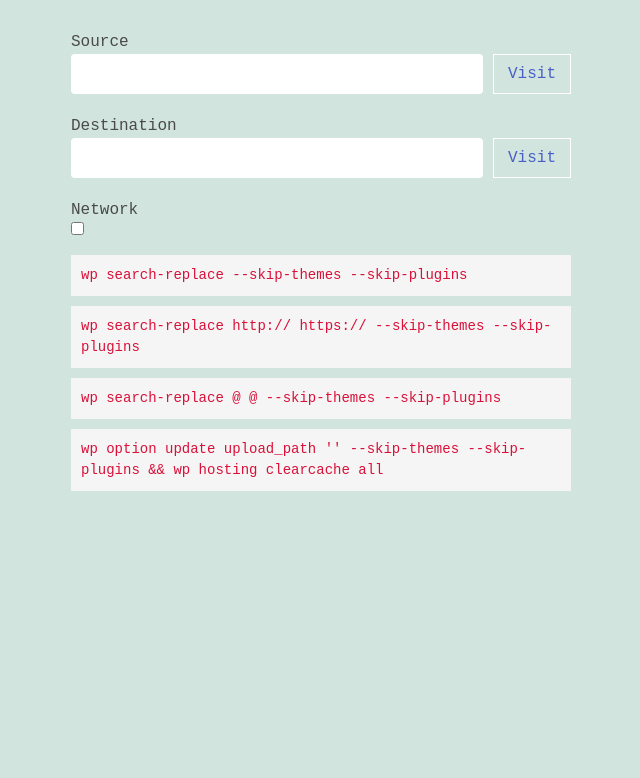
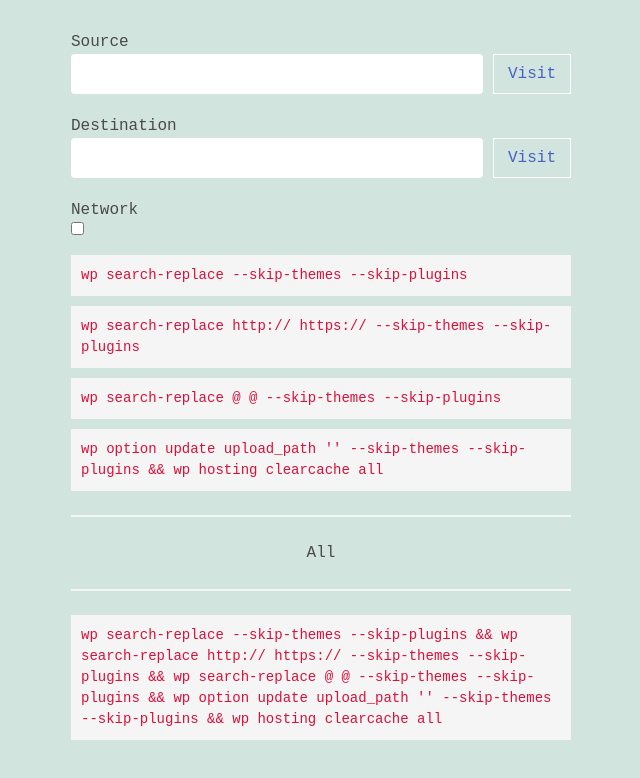
Before and after one commit to shariffff/cli-helper, a React (Create React App) app: page / in a window 1280 px wide. Shown: the top 778 px of the page, without its empty margins (319-959 px from the left). Built offline with nearby package versions, Linux system fonts and the light colour scheme.

Commit message:
all-code

```diff
--- a/src/App.js
+++ b/src/App.js
@@ -69,6 +69,14 @@ function App() {
 					wp option update upload_path '' --skip-themes --skip-plugins && wp hosting clearcache all
 				</code>
 			</div>
+			<hr/>
+			<h6 style={{textAlign: 'center'}}>All</h6>
+			<hr/>
+			{ !network ? (<code className="card">
+				wp search-replace {source} {target} --skip-themes --skip-plugins &&
+				wp search-replace http://{target} https://{target} --skip-themes --skip-plugins &&
+				wp search-replace @{target} @{  source.startsWith('www.') ? source.replace('www.', '') : source } --skip-themes --skip-plugins && wp option update upload_path '' --skip-themes --skip-plugins && wp hosting clearcache all
+			</code>) : ''}
 		</div>
 	);
 }
--- a/src/Single.js
+++ b/src/Single.js
@@ -10,7 +10,7 @@ export default function Single({ source, target }) {
 			</code>
 			<code>
 				wp search-replace @{target} @{  source.startsWith('www.') ? source.replace('www.', '') : source } --skip-themes --skip-plugins
-			</code>
+				</code>
 		</div>
 	);
 }
```
